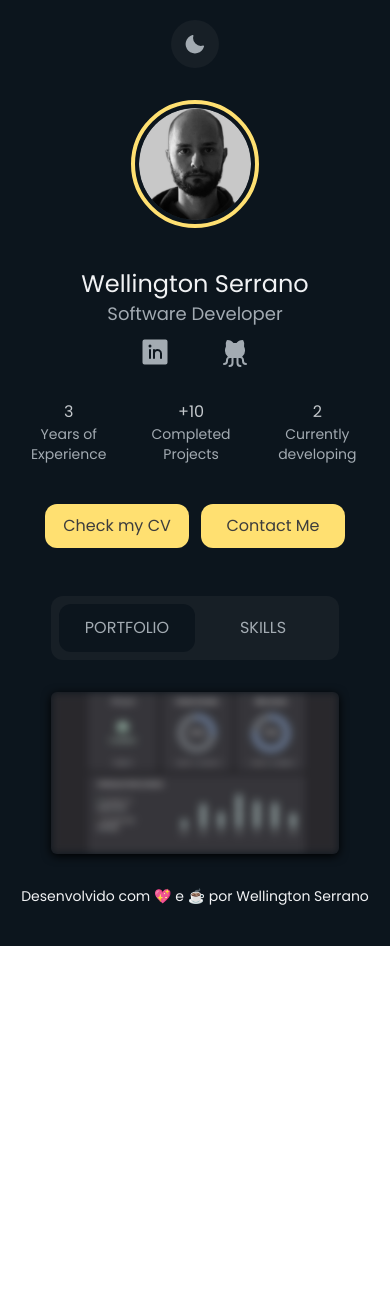
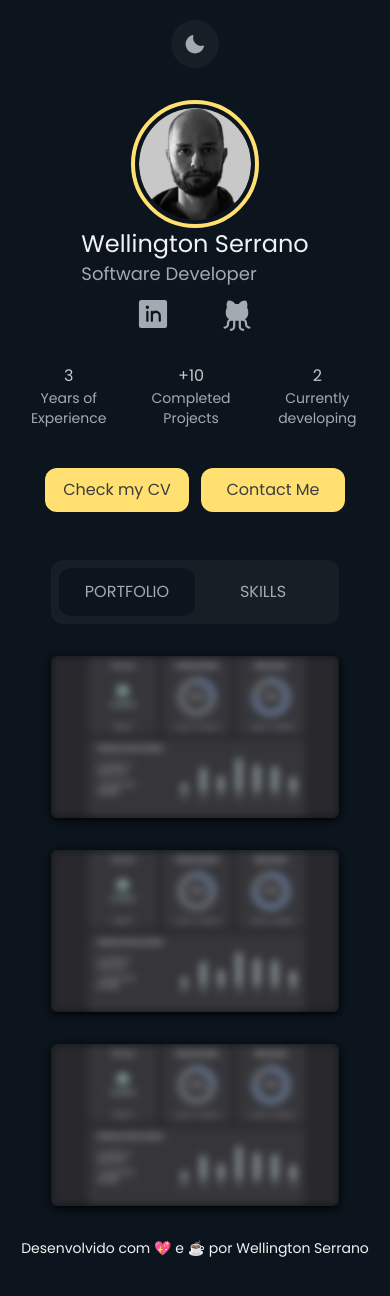
Before and after one commit to wellserrano/my-portfolio, a React (Vite) app: page / in a window 390 px wide. Before the commit the page ends 946 px from the top, so only its background shows below. Built offline with nearby package versions, Linux system fonts and the light colour scheme.

Commit message:
header responsive breakpoint added

```diff
--- a/src/components/Avatar.tsx
+++ b/src/components/Avatar.tsx
@@ -3,7 +3,7 @@ import * as AvatarReact from '@radix-ui/react-avatar';
 
 export function Avatar() {
   return (
-    <AvatarReact.Root className="w-32 h-32 rounded-full border-4 border-[#FFE071] p-1 mb-10">
+    <AvatarReact.Root className="flex justify-center items-center w-32 h-32 sm:w-52 sm:h-52 rounded-full border-4 border-[#FFE071] p-1">
        <AvatarReact.Image
         className="h-full w-full rounded-[inherit] object-cover"
         src={ avatarPicture }
--- a/src/components/Button.tsx
+++ b/src/components/Button.tsx
@@ -6,7 +6,7 @@ export function Button({ title, children }: Props ) {
   return (
       <button
         type="button"
-        className="flex justify-center items-center gap-2 w-36 h-11 bg-[#FFE071] text-[#3D3D3D] rounded-xl hover:opacity-90 transition-opacity"
+        className="flex justify-center items-center gap-2 w-36 h-11 sm:w-72 sm:h-20 bg-[#FFE071] text-[#3D3D3D] rounded-xl hover:opacity-90 transition-opacity"
       >
         { title }
         { children }
--- a/src/components/TextBox.tsx
+++ b/src/components/TextBox.tsx
@@ -6,8 +6,8 @@ interface Props {
 export function TextBox({amount, subject} : Props) {
   return (
     <div className="flex flex-col justify-center items-center text-center">
-      <p className="text-[#3A3A3A] dark:text-[#C3C7CB] text-base">{amount}</p>
-      <p className="text-[#575757] dark:text-[#A3ABB2] text-sm">{subject}</p>
+      <p className="text-[#3A3A3A] dark:text-[#C3C7CB] text-base sm:text-2xl">{amount}</p>
+      <p className="text-[#575757] dark:text-[#A3ABB2] text-sm sm:text-xl">{subject}</p>
 
     </div>
   )
--- a/src/pages/Home.tsx
+++ b/src/pages/Home.tsx
@@ -15,24 +15,29 @@ export function Home() {
 
   return (
     <div className="flex flex-col justify-center items-center pt-5 px-5 pb-10 dark:bg-[#0C151D] bg-[#E5E5E5] transition-colors ease-out">
+      <ThemeToggle />
+      {/* flex flex-col sm:flex-row justify-start items-center mb-10 */}
 
-      <header className="flex flex-col justify-start items-center mb-10">
-        <ThemeToggle />
-        <Avatar />
-        <h1 className="dark:text-[#F1F2F4] text-[#3D3D3D] text-2xl">Wellington Serrano</h1>
-        <p className="dark:text-[#A3ABB2] text-[#575757] text-lg mb-2">Software Developer</p>
-        <div className="flex gap-12 justify-center items-center">
-          <a href="https://www.linkedin.com/in/wellserrano/" target='_blank'><LinkedinLogo weight='fill' size={32} className='dark:text-[#A3ABB2] text-#575757'/></a>
-          <a href="https://github.com/wellserrano" target='_blank'><GithubLogo weight='fill' size={32} className='dark:text-[#A3ABB2] text-#575757'/> </a>
+      <header>
+        <div className="flex flex-col sm:flex-row justify-center items-center sm:gap-10">
+          <Avatar />
+          <div className="flex flex-col sm:gap-2">
+            <h1 className="dark:text-[#F1F2F4] text-[#3D3D3D] text-2xl sm:text-5xl">Wellington Serrano</h1>
+            <p className="dark:text-[#A3ABB2] text-[#575757] text-lg sm:text-2xl mb-2">Software Developer</p>
+            <div className="flex gap-12 justify-center items-center">
+              <a href="https://www.linkedin.com/in/wellserrano/" target='_blank'><LinkedinLogo weight='fill' className='dark:text-[#A3ABB2] text-#575757 text-4xl sm:text-5xl'/></a>
+              <a href="https://github.com/wellserrano" target='_blank'><GithubLogo weight='fill' className='dark:text-[#A3ABB2] text-#575757 text-4xl sm:text-5xl'/> </a>
+            </div>
+          </div>
         </div>
-        <div className="flex mt-8 gap-6">
+        <div className="flex mt-8 gap-6 sm:gap-20">
           <TextBox amount='3' subject='Years of Experience' />
           <TextBox amount='+10' subject='Completed Projects'  />
           <TextBox amount='2' subject='Currently developing' />
         </div>
       </header>
 
-      <main>
+      <main className='mt-10'>
         <div className="flex justify-center items-center gap-3 mb-12">
           <Button title='Check my CV' />
           <Button title='Contact Me' />
@@ -42,7 +47,21 @@ export function Home() {
           <Toggle />
         </div>
 
-        <div className='flex justify-center items-center'>
+        <div className='grid grid-cols-1 sm:grid-cols-2 justify-items-center justify-center items-center gap-8'>
+          <ProjectCard
+            title='Dashboard'
+            description='Simple dashboard design shows specific data'
+            image={ dashboardImage }
+            githubLink='https://github.com/wellserrano/dashboard'
+            siteLink='https://wellserrano.github.io/dashboard/'
+          />
+          <ProjectCard
+            title='Dashboard'
+            description='Simple dashboard design shows specific data'
+            image={ dashboardImage }
+            githubLink='https://github.com/wellserrano/dashboard'
+            siteLink='https://wellserrano.github.io/dashboard/'
+          />
           <ProjectCard
             title='Dashboard'
             description='Simple dashboard design shows specific data'
```
